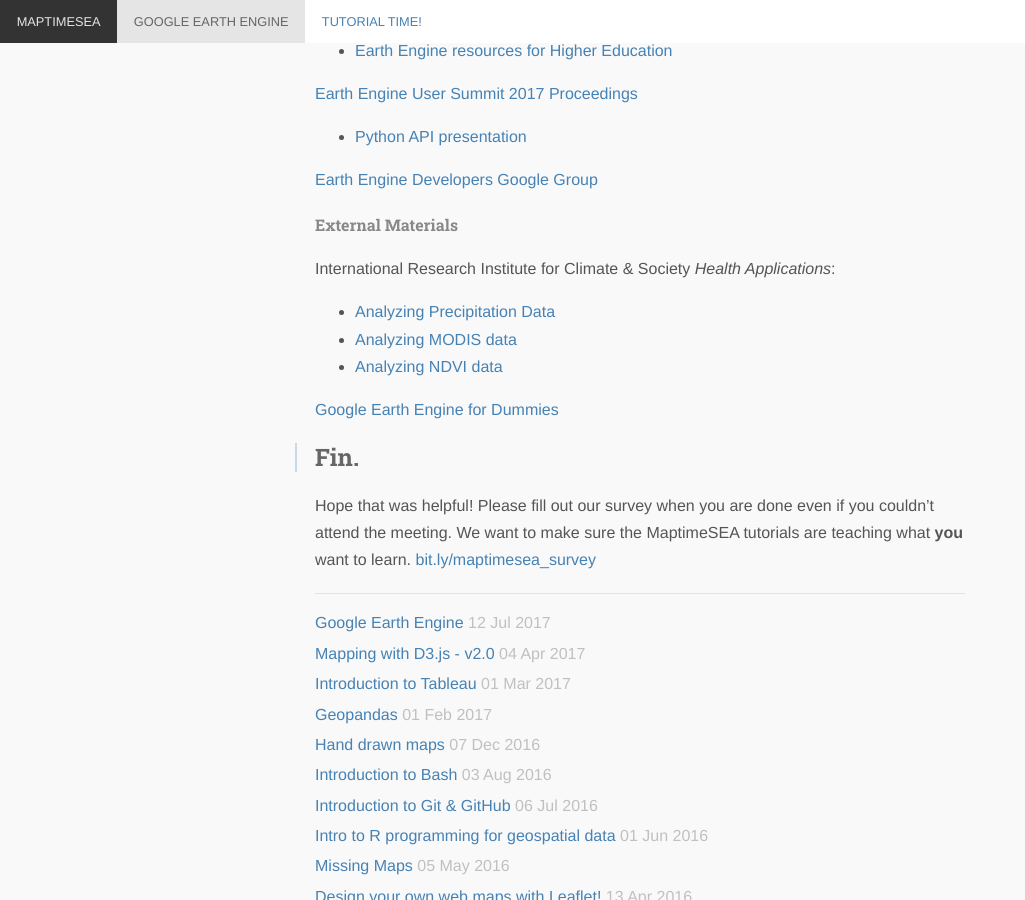
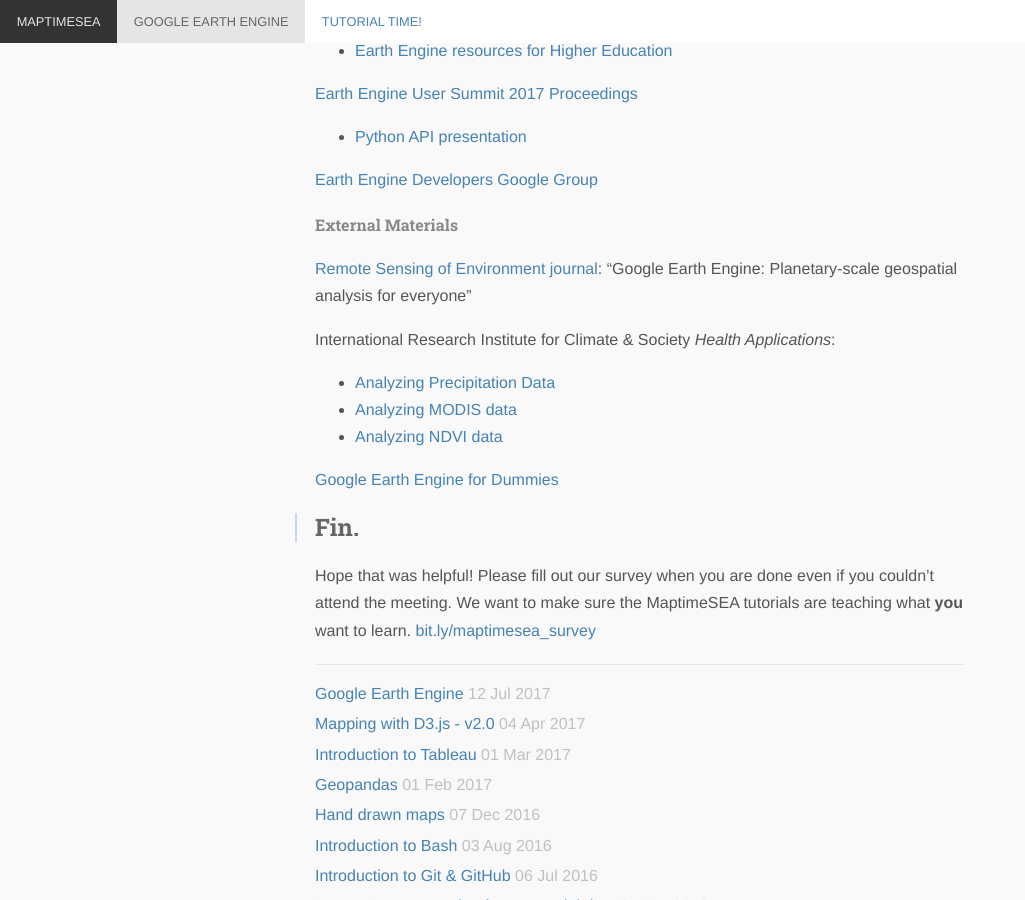
Before and after one commit to MaptimeSEA/maptimesea.github.io, a Jekyll site: the page built from _posts/2017-07-12-earthengine.markdown, in a window 1280 px wide and 900 px high, scrolled down 2998 px. Shown: the whole window, without its empty margins (0-1025 px from the left). Built offline with Jekyll 4.4.1, drawn with Linux system fonts in a browser that asks for light colours; nearby versions of some CDN libraries; Markdown is read by kramdown in place of the engine named in the settings.

Commit message:
added a few things

```diff
--- a/_posts/2017-07-12-earthengine.markdown
+++ b/_posts/2017-07-12-earthengine.markdown
@@ -119,6 +119,8 @@
 
 #### External Materials
 
+[Remote Sensing of Environment journal](http://www.sciencedirect.com/science/article/pii/S0034425717302900): "Google Earth Engine: Planetary-scale geospatial analysis for everyone"
+
 International Research Institute for Climate & Society *Health Applications*:
 - [Analyzing Precipitation Data](http://iri.columbia.edu/~pceccato/Google_Training_Health/CHIRPS_Precipitation.pdf)
 - [Analyzing MODIS data](http://iri.columbia.edu/~pceccato/Google_Training_Health/MODIS%20lst.pdf)
```
